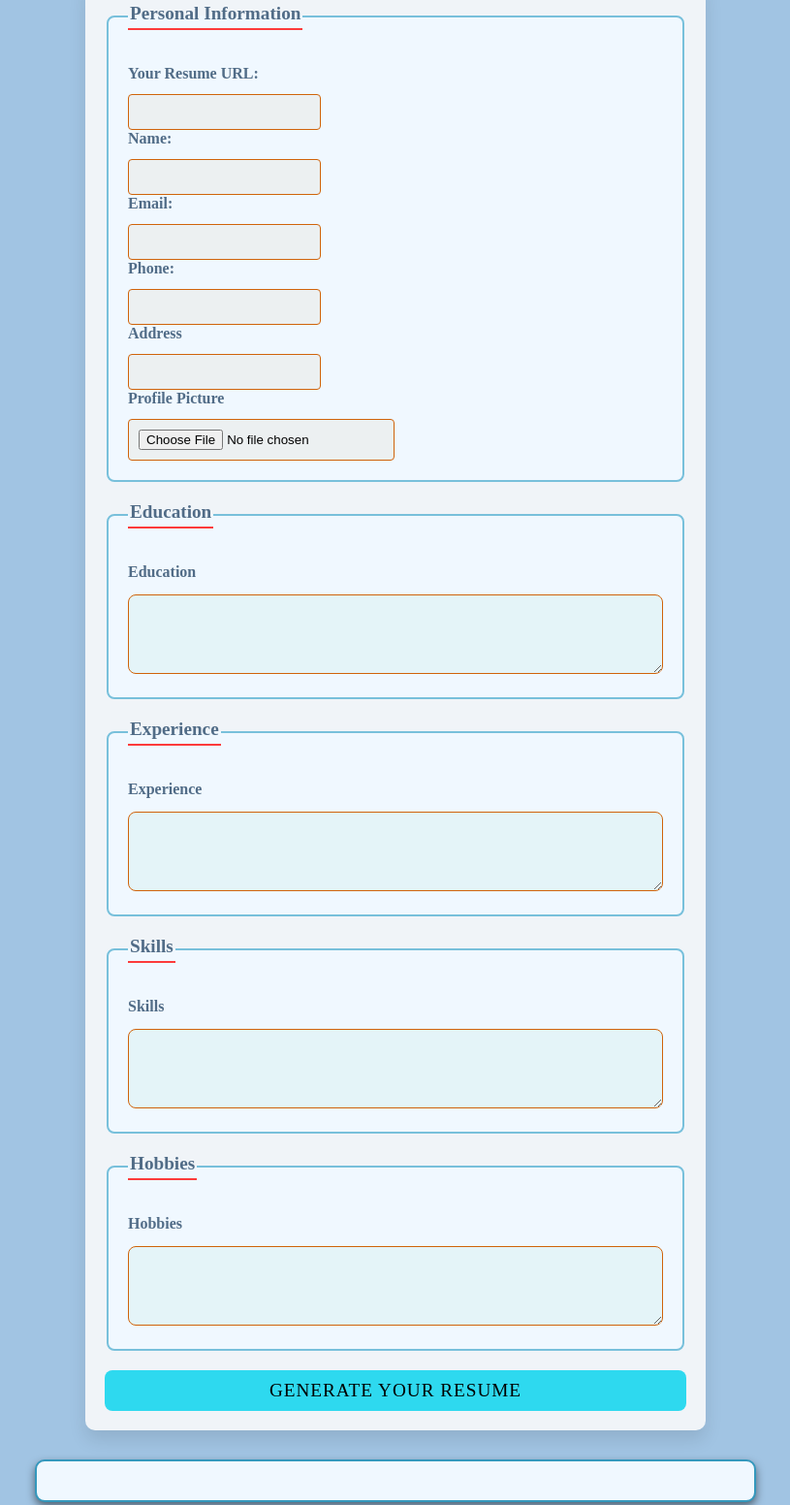
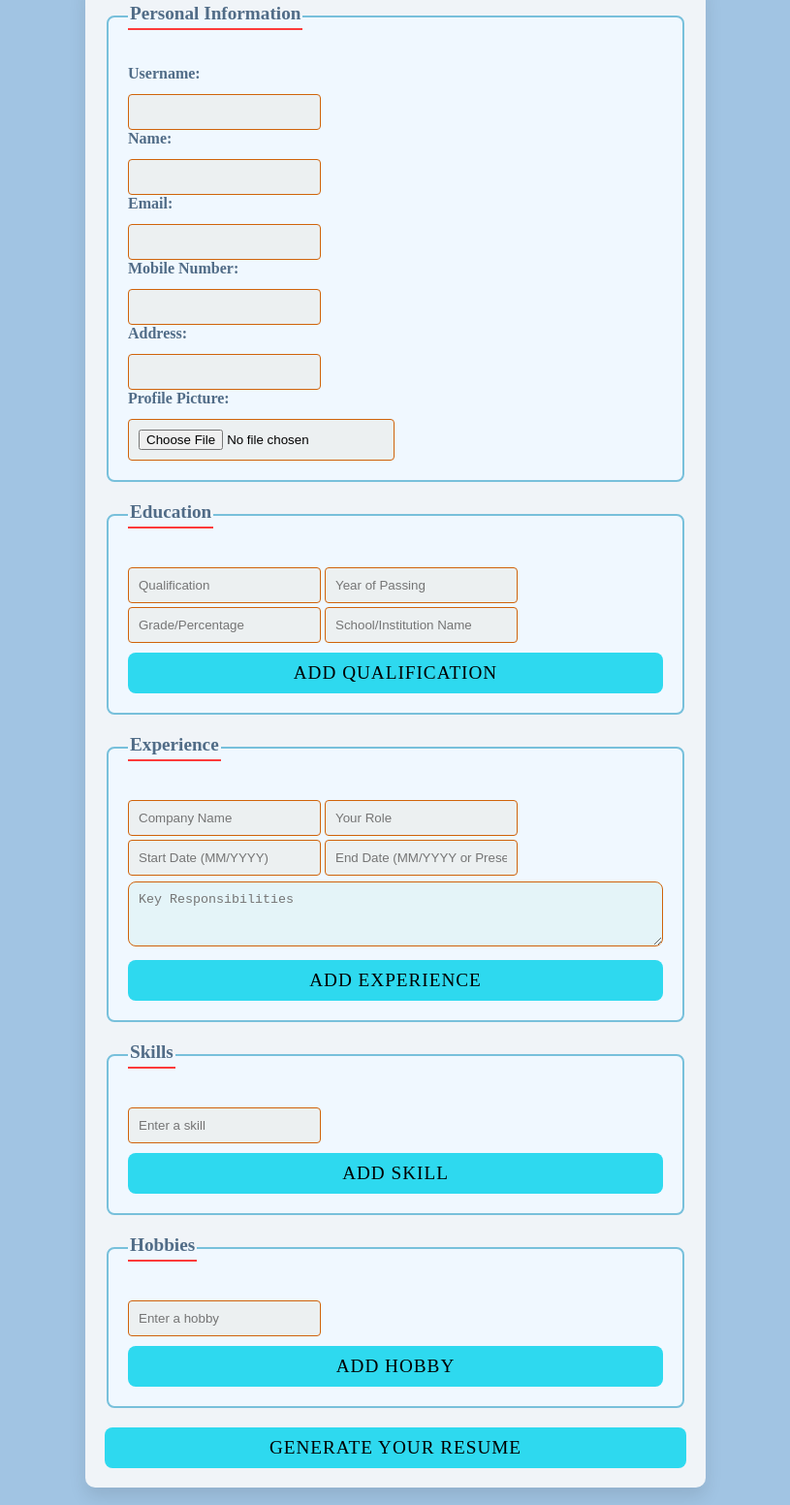
Before and after one commit to Tahasaif3/milestone-5-shareable-resume-builder-by-taha, a plain HTML site: page index.html in a window 1280 px wide. Shown: the part 127-1679 px from the top of the page at 97% size, without its empty margins (232-1047 px from the left). Drawn offline with Linux system fonts and the light colour scheme.

Commit message:
index.html

```diff
--- a/index.html
+++ b/index.html
@@ -3,76 +3,91 @@
 <head>
     <meta charset="UTF-8">
     <meta name="viewport" content="width=device-width, initial-scale=1.0">
-    <title>Shareable Resume Builder</title>
+    <title>Dynamic Shareable Resume Builder</title>
     <link rel="stylesheet" href="style.css">
 </head>
 <body>
-    <!--Header-->
     <header>
-       <h1>Shareable Resume Builder</h1>
+        <h1>Dynamic Shareable Resume Builder</h1>
     </header>
-    <form id="resumeForm" action="">
-        <!--Personal Information-->
+
+    <form id="resumeForm">
         <fieldset>
             <legend>Personal Information</legend>
+            <label for="username">Username:</label>
+            <input type="text" id="username" name="username" required>
 
-           <label for="username">Your Resume URL:</label>
-           <input type="text" id="username" name="username" required><br/>
-
-
-            <label for="name">Name: </label>
+            <label for="name">Name:</label>
             <input type="text" id="name" name="name" required>
 
-            <label for="email">Email: </label>
+            <label for="email">Email:</label>
             <input type="email" id="email" name="email" required>
 
-            <label for="phone">Phone: </label>
+            <label for="phone">Mobile Number:</label>
             <input type="tel" id="phone" name="phone" required>
 
-            <label for="address">Address </label>
-            <input type="address" id="address" name="address" required>
+            <label for="address">Address:</label>
+            <input type="text" id="address" name="address" required>
 
-            <!--Profile Picture-->
-            <label for="profilePicture">Profile Picture </label>
+            <label for="profilePicture">Profile Picture:</label>
             <input type="file" id="profilePicture" name="profilePicture" accept="image/*" required>
-
         </fieldset>
 
-        <!-- Education -->
         <fieldset>
             <legend>Education</legend>
-            <label for="education">Education</label>
-            <textarea id="education" name="education" rows="4" required></textarea>
+            <div id="educationEntries">
+                <div class="education-entry">
+                    <input type="text" name="qualification[]" placeholder="Qualification" required>
+                    <input type="number" name="year[]" placeholder="Year of Passing" required>
+                    <input type="text" name="grade[]" placeholder="Grade/Percentage" required>
+                    <input type="text" name="school[]" placeholder="School/Institution Name" required>
+                </div>
+            </div>
+            <button type="button" id="addEducation">Add Qualification</button>
         </fieldset>
-        <!--Experience-->
+
         <fieldset>
             <legend>Experience</legend>
-            <label for="experience">Experience</label>
-            <textarea id="experience" name="experience" rows="4" required></textarea>
+            <div id="experienceEntries">
+                <div class="experience-entry">
+                    <input type="text" name="company[]" placeholder="Company Name" required>
+                    <input type="text" name="role[]" placeholder="Your Role" required>
+                    <input type="text" name="startDate[]" placeholder="Start Date (MM/YYYY)" required>
+                    <input type="text" name="endDate[]" placeholder="End Date (MM/YYYY or Present)" required>
+                    <textarea name="responsibilities[]" placeholder="Key Responsibilities" rows="3" required></textarea>
+                </div>
+            </div>
+            <button type="button" id="addExperience">Add Experience</button>
         </fieldset>
-        <!--Skills-->
+
         <fieldset>
             <legend>Skills</legend>
-            <label for="skills">Skills</label>
-            <textarea id="skills" name="skills" rows="4" required></textarea>
+            <div id="skillsEntries">
+                <input type="text" name="skills[]" placeholder="Enter a skill" required>
+            </div>
+            <button type="button" id="addSkill">Add Skill</button>
         </fieldset>
 
-         <!--Hobbies-->
-         <fieldset>
+        <fieldset>
             <legend>Hobbies</legend>
-            <label for="hobbies">Hobbies</label>
-            <textarea id="hobbies" name="hobbies" rows="4" required></textarea>
+            <div id="hobbiesEntries">
+                <input type="text" name="hobbies[]" placeholder="Enter a hobby" required>
+            </div>
+            <button type="button" id="addHobby">Add Hobby</button>
         </fieldset>
 
-        <!--button-->
         <button type="submit">Generate Your Resume</button>
-
     </form>
 
     <div id="resumeOutput">
-        <!--Resume will be Generated Here-->
+        <!-- Resume will be generated here -->
     </div>
 
+    <div id="shareDownloadContainer" style="display: none;">
+        <input type="text" id="shareableUrl" readonly>
+        <button id="copyShareableUrl">Copy Shareable URL</button>
+        <button id="downloadResume">Download Resume</button>
+    </div>
 
     <footer>
         <p>Made by Taha Saif</p>
```
